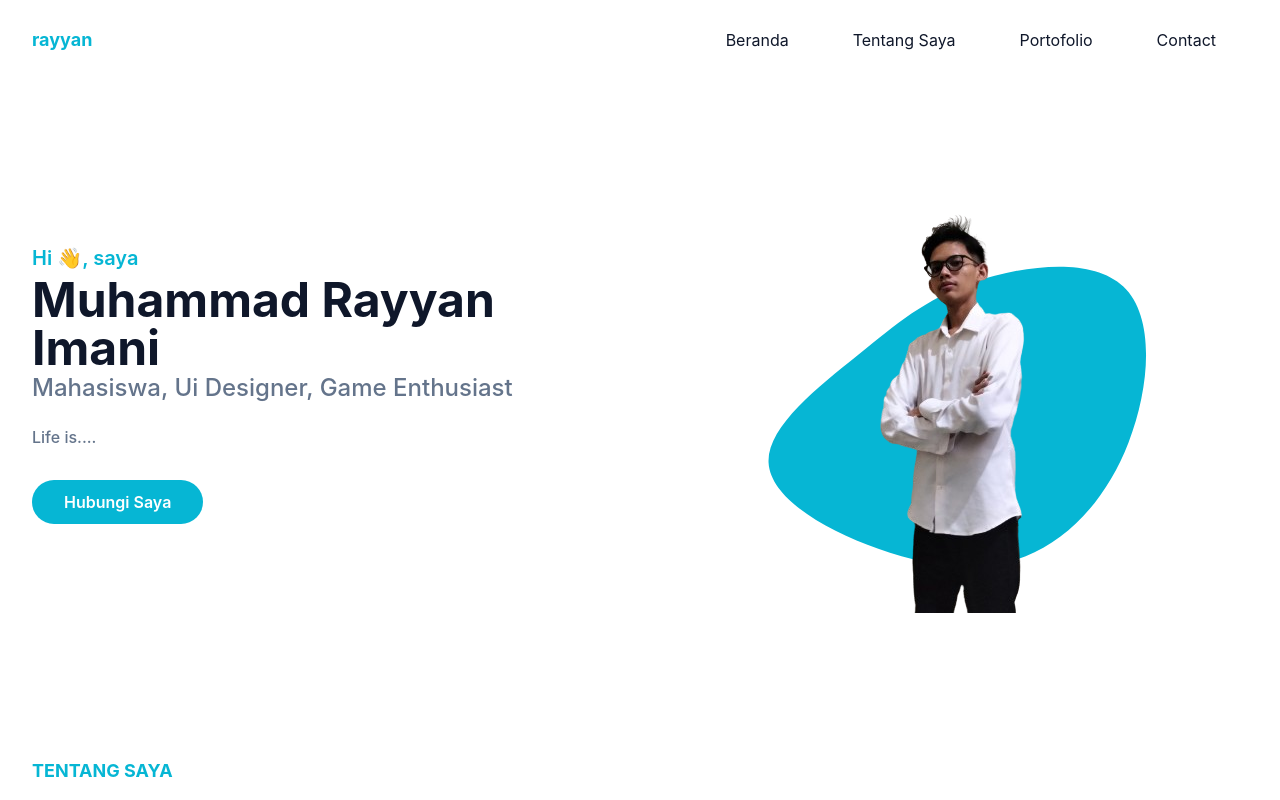
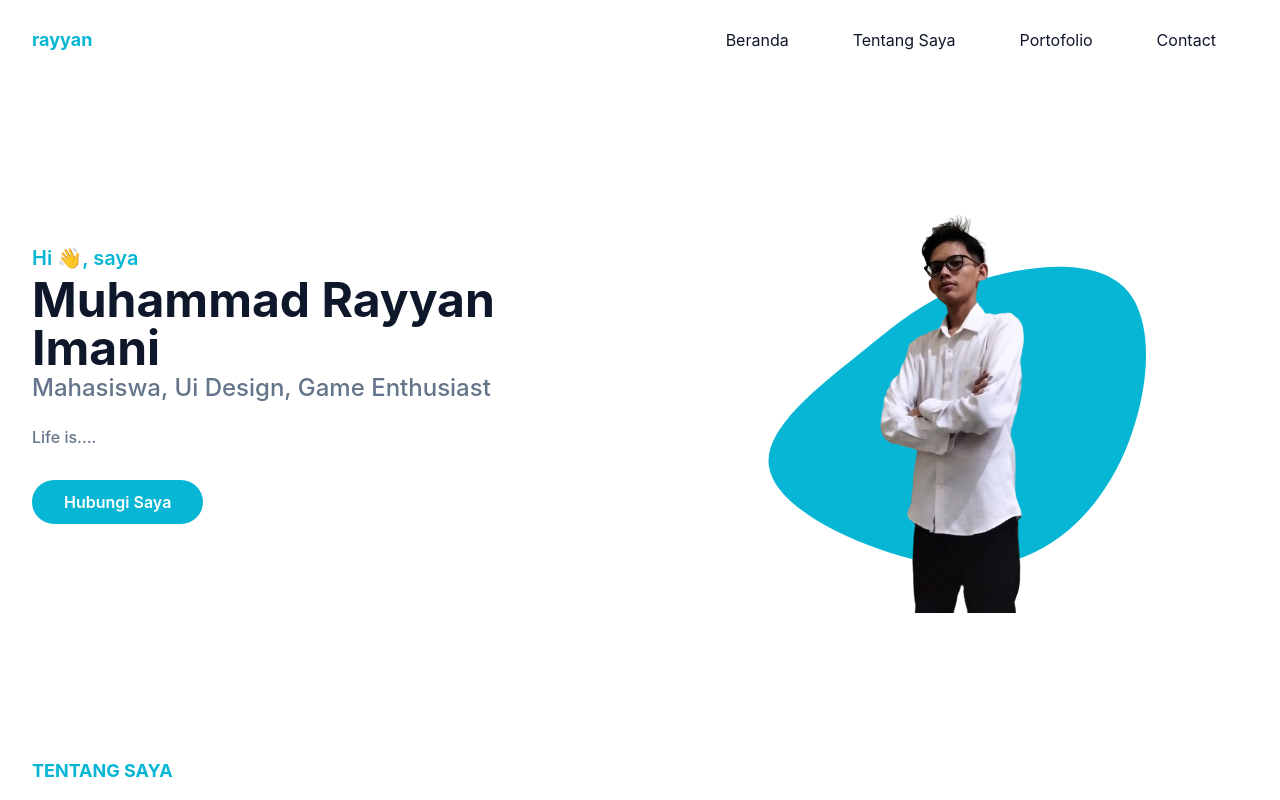
Before and after one commit to rayyan1510/portofolio, a website: page index.html in a window 1280 px wide. Shown: the top 800 px of the page. Drawn offline with Linux system fonts and the light colour scheme.

Commit message:
Update index.html

```diff
--- a/index.html
+++ b/index.html
@@ -63,7 +63,7 @@
                     <h1 class="text-base font-semibold text-primary md:text-xl">Hi 👋, saya <span
                             class="block font-bold text-dark text-4xl mt-1 lg:text-5xl">Muhammad Rayyan Imani</span>
                     </h1>
-                    <h2 class="font-medium text-secondary text-lg mb-5 lg:text-2xl">Mahasiswa, Ui Designer, Game
+                    <h2 class="font-medium text-secondary text-lg mb-5 lg:text-2xl">Mahasiswa, Ui Design, Game
                         Enthusiast</h2>
                     <p class="font-medium text-secondary mb-10 leading-relaxed">Life is....</p>
 
```
